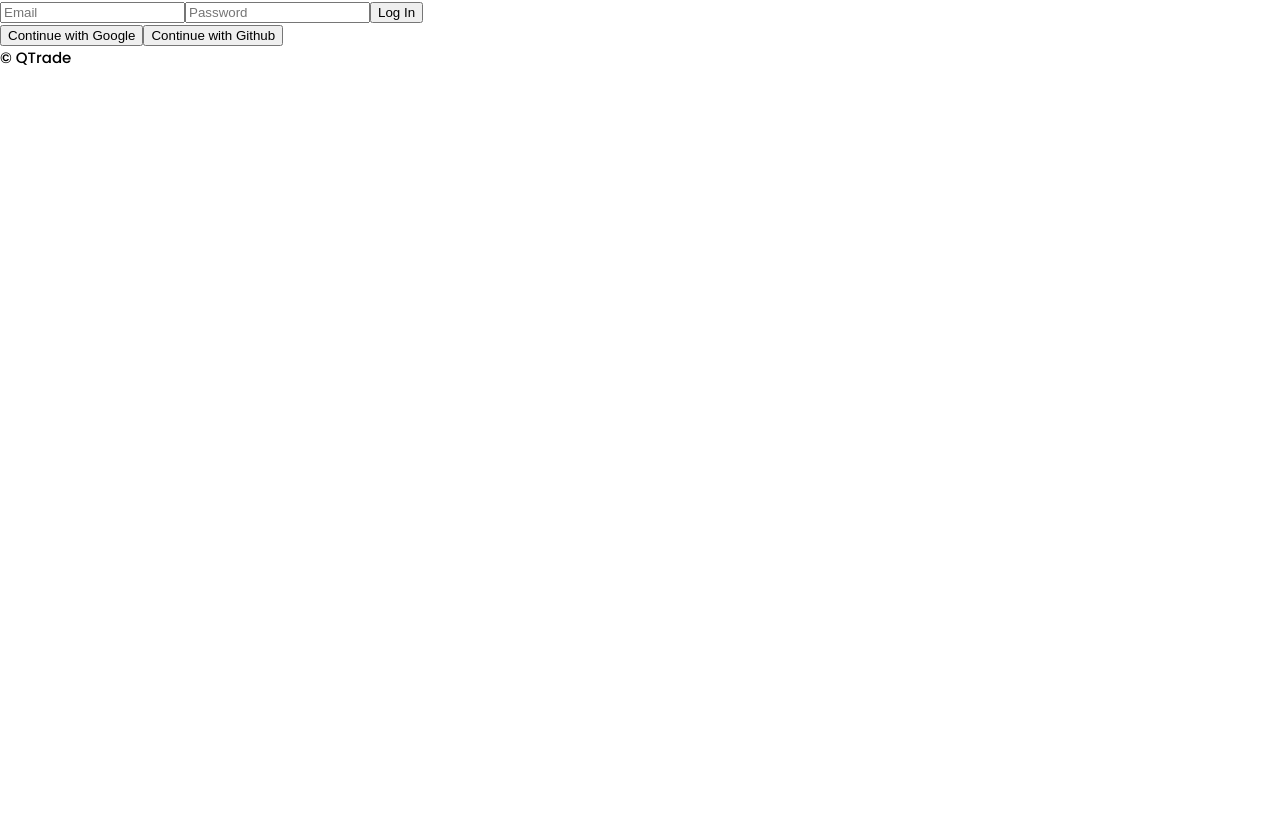
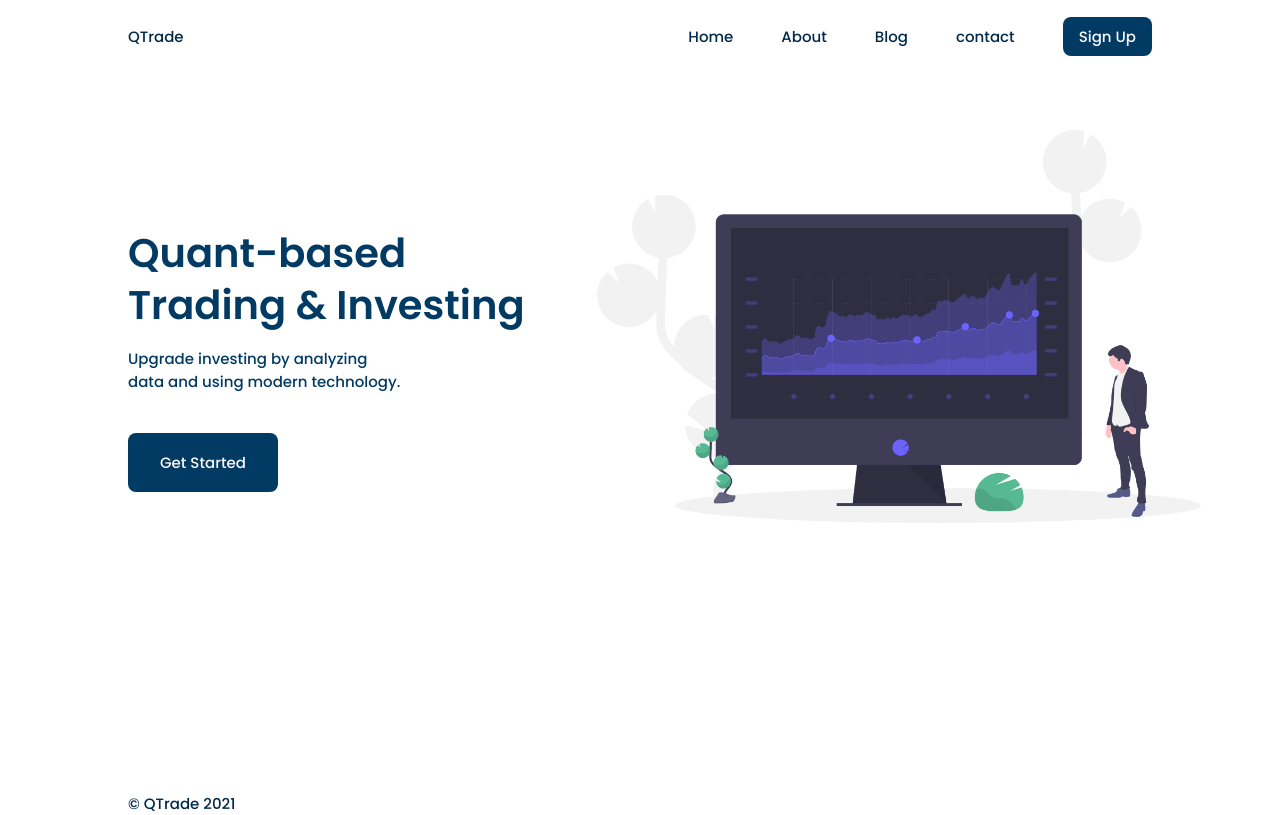
Before and after one commit to junchoi0408/quant-trade-research-app, a React (Create React App) app: page / in a window 1280 px wide. Built offline with nearby package versions, Linux system fonts and the light colour scheme; no server answers.

Commit message:
created router and sign in features

```diff
--- a/src/components/App.js
+++ b/src/components/App.js
@@ -1,18 +1,28 @@
-import React, { useState } from 'react';
+import React, { useState, useEffect } from 'react';
 import './App.css';
 import Nav from './Nav';
-import Landing from '../routes/Landing';
-import Router from './Router';
 import AppRouter from './Router';
 import { authService }from '../firebase';
 
 
 function App() {
-  const [isLoggedIn, setIsLoggedIn] = useState(authService.currentUser);
+  const [init, setInit] = useState(false);
+  const [isLoggedIn, setIsLoggedIn] = useState(false);
+  useEffect(() => {
+    authService.onAuthStateChanged((user) => {
+      if(user){
+        setIsLoggedIn(true);
+      } else {
+        setIsLoggedIn(false);
+      }
+      setInit(true);
+    })
+  }, [])
+
   return (
     <>
-      <AppRouter isLoggedIn={isLoggedIn}/>
-      <footer>&copy; QTrade {new Date().getFullYear}</footer>
+      {init ? <AppRouter isLoggedIn={isLoggedIn}/> : "Initializing"}
+      <footer className="nav__logo bd-grid">&copy; QTrade {new Date().getFullYear()}</footer>
     </>
 
 
--- a/src/components/Nav.css
+++ b/src/components/Nav.css
@@ -81,29 +81,39 @@
     right: 0;
 }
 
+.nav__item__signed {
+    margin-bottom: 2rem;
+}
+
+
 /* ===== MEDIA QUERIES =====*/
 @media screen and (min-width: 768px){
-    body{
+    body {
       margin: 0;
     }
 
-    .nav{
+    .nav {
       height: calc(var(--header-height) + 1.5rem);
     }
 
-    .nav__toggle, .nav__close{
+    .nav__toggle, .nav__close {
       display: none;
     }
 
-    .nav__list{
+    .nav__list {
       display: flex;
       align-items: center;
     }
 
-    .nav__item{
+    .nav__item {
       margin-left: 3rem;
       margin-bottom: 0;
     }
+
+    .nav__item__signed {
+        margin-left: 2rem;
+        margin-bottom: 0;
+      }
 }
 
 @media screen and (min-width: 1024px){
--- a/src/components/Nav.js
+++ b/src/components/Nav.js
@@ -1,10 +1,10 @@
 import React, { useState, useEffect } from 'react';
 import { AiOutlineMenu, AiOutlineClose } from 'react-icons/ai';
 import { gsap } from 'gsap';
+import { Link } from "react-router-dom";
 import './Nav.css';
 
-function Nav() {
-    const [loggedIn, setLoggedIn] = useState(false);
+function Nav({ isLoggedIn }) {
     const [toggle, setToggle] = useState(false);
 
     const handleToggle = () => {
@@ -12,10 +12,12 @@ function Nav() {
     };
 
     useEffect(()=>{
+        if (isLoggedIn === false) {
             gsap.from('.nav__logo .nav__toggle', {opacity: 0, duration: 1, delay: 2, y:10})
             gsap.from('.nav__item', {opacity: 0, duration: 1, delay: 2.1, y:30, stagger:0.2})
             gsap.from('.home__title', {opacity:0, duration: 1, delay: 1.6, y:30, stagger: 0.2})
             gsap.from('.home__img', {opacity:0, duration: 1, delay: 1.3, y:30})
+        }
     }, [])
 
 
@@ -33,16 +35,39 @@ function Nav() {
                 <div className="nav__close" id="nav-close">
                     <AiOutlineClose className="ai ai-close" />
                 </div>
-
+            {
+                isLoggedIn ?
+                <>
                     <ul className="nav__list">
-                    <li className="nav__item"><a href="#home" className="nav__link">Home</a></li>
-                    <li className="nav__item"><a href="#about" className="nav__link">About</a></li>
-                    <li className="nav__item"><a href="#blog" className="nav__link">Blog</a></li>
-                    <li className="nav__item"><a href="#contact" className="nav__link">Contact</a></li>
-                    <li className="nav__item"><a href="#sign" className="nav__link nav__sign">Sign Up</a></li>
+                        <li className="nav__item__signed"><Link to="/" className="nav__link">Home</Link></li>
+                        <li className="nav__item__signed"><Link to="/portfolio" className="nav__link">Porfolio</Link></li>
+                        <li className="nav__item__signed"><Link to="/research" className="nav__link">Research</Link></li>
+                        <li className="nav__item__signed"><Link to="/profile" className="nav__link">Profile</Link></li>
                     </ul>
+                </>
+                :
+                <>
+                    <ul className="nav__list">
+                        <li className="nav__item"><Link to="/" className="nav__link">Home</Link></li>
+                        <li className="nav__item"><Link to="/about" className="nav__link">About</Link></li>
+                        <li className="nav__item"><Link to="/blog" className="nav__link">Blog</Link></li>
+                        <li className="nav__item"><Link to="/contact" className="nav__link">contact</Link></li>
+                        <li className="nav__item"><Link to="/auth" className="nav__link nav__sign">Sign Up</Link></li>
+                    </ul>
+                </>
+            }
             </div>
         </nav>
+        // <nav>
+        //     <ul>
+        //         <li>
+        //             <Link to="/">Home</Link>
+        //         </li>
+        //         <li>
+        //             <Link to="/profile">Profile</Link>
+        //         </li>
+        //     </ul>
+        // </nav>
     )
 }
 
--- a/src/components/Router.js
+++ b/src/components/Router.js
@@ -1,22 +1,35 @@
 import React, { useState } from "react";
-import { HashRouter as Router, Route, Switch } from "react-router-dom";
+import { HashRouter as Router, Route, Switch, Redirect } from "react-router-dom";
 import Auth from "../routes/Auth";
 import Home from "../routes/Home";
+import Nav from "./Nav";
+import Profile from "../routes/Profile";
 
 function AppRouter({ isLoggedIn }) {
-
     return (
         <Router >
+            <Nav isLoggedIn={isLoggedIn}/>
             <Switch>
                 {isLoggedIn ?
                 <>
                     <Route exact path="/">
                         <Home />
                     </Route>
+                    <Route exact path="/profile">
+                        <Profile />
+                    </Route>
+                    {/* <Redirect from="*" to="/" /> */}
                 </> :
-                <Route exact path="/">
-                    <Auth />
-                </Route>}
+                <>
+                    <Route exact path="/">
+                        <Home />
+                    </Route>
+                    <Route exact path="/auth">
+                        <Auth />
+                    </Route>
+                    {/* <Redirect from="*" to="/" /> */}
+                </>
+                }
             </Switch>
         </Router>
     )
--- a/src/firebase.js
+++ b/src/firebase.js
@@ -13,4 +13,6 @@ const firebaseConfig = {
 
 firebase.initializeApp(firebaseConfig);
 
+export const firebaseInstance = firebase;
+
 export const authService = firebase.auth()
--- a/src/routes/Auth.js
+++ b/src/routes/Auth.js
@@ -1,8 +1,11 @@
 import React, { useState } from "react";
+import { authService, firebaseInstance } from "../firebase";
 
 function Auth() {
     const [email, setEmail] = useState("");
     const [password, setPassword] = useState("");
+    const [newAccount, setNewAccount] = useState(true);
+    const [error, setError] = useState("");
     const onChange = (event) => {
         const {target: {name, value}} = event;
         if (name === "email") {
@@ -11,19 +14,50 @@ function Auth() {
             setPassword(value)
         }
     }
-    const onSubmit = (event) => {
+    const onSubmit = async(event) => {
         event.preventDefault();
+        try {
+            let data;
+            if(newAccount){
+                data = await authService.createUserWithEmailAndPassword(email, password)
+            } else {
+                data = await authService.signInWithEmailAndPassword(email, password)
+            }
+            console.log(data)
+        } catch (error) {
+            setError(error.message)
+        }
+
+    }
+    const toggleAccount = () => {
+        setNewAccount(prev => !prev);
+    }
+    const onSocialClick = async (event) => {
+        const {target:{name}} = event;
+        let provider;
+        if(name === "google") {
+            provider = new firebaseInstance.auth.GoogleAuthProvider;
+        } else if (name === "facebook") {
+            provider = new firebaseInstance.auth.FacebookAuthProvider;
+        }
+        else if(name === "github") {
+            provider = new firebaseInstance.auth.GithubAuthProvider;
+        }
+        await authService.signInWithPopup(provider);
     }
     return (
         <div>
             <form onSubmit={onSubmit}>
                 <input name="email" type="text" placeholder="Email" value={email} onChange={onChange} required />
                 <input name="password" type="password" placeholder="Password" value={password} onChange={onChange} required />
-                <input type="submit" value="Log In" />
+                <input type="submit" value={newAccount ? "Create Accout" : "Sign In"} />
+                {error}
             </form>
+            <span onClick={toggleAccount}>{newAccount ? "Sign in" : "Create Account"}</span>
             <div>
-                <button>Continue with Google</button>
-                <button>Continue with Github</button>
+                <button onClick={onSocialClick} name="google">Continue with Google</button>
+                <button onClick={onSocialClick} name="facebook">Continue with Facebook</button>
+                <button onClick={onSocialClick} name="github">Continue with Github</button>
             </div>
         </div>
     )
--- a/src/routes/Landing.css
+++ b/src/routes/Home.css
@@ -55,7 +55,7 @@
     }
 
     .home__container {
-      height: 100vh;
+      height: 80vh;
       grid-template-columns: repeat(2, max-content);
       grid-template-rows:  1fr;
       row-gap: 0;
@@ -87,6 +87,7 @@
     .home__container {
       justify-content: initial;
       column-gap: 4.5rem;
+      height: 90vh;
     }
 
     .home__img {
--- a/src/routes/Home.js
+++ b/src/routes/Home.js
@@ -1,8 +1,23 @@
-import React from "react";
+import React from 'react';
+import financeData from '../img/undraw_financial_data_es63.png';
+import { Link } from 'react-router-dom';
+import './Home.css';
 
 function Home() {
-    return (
-        <span>Home</span>
+    return(
+        <section className="home">
+            <div className="home__container bd-grid">
+                <div className="home__img">
+                    <img src={financeData} alt="data log" />
+                </div>
+
+                <div className="home__data">
+                    <h1 className="home__title">Quant-based<br/> Trading & Investing</h1>
+                    <p className="home__description">Upgrade investing by analyzing <br/> data and using modern technology.</p>
+                    <Link to="/auth" className="home__button">Get Started</Link>
+                </div>
+            </div>
+        </section>
     )
 }
 
--- a/src/routes/Landing.js
+++ /dev/null
@@ -1,23 +0,0 @@
-import React from 'react';
-import financeData from '../img/undraw_financial_data_es63.png';
-import './Landing.css';
-
-function Landing() {
-    return(
-        <section className="home">
-            <div className="home__container bd-grid">
-                <div className="home__img">
-                    <img src={financeData} alt="data log" />
-                </div>
-
-                <div className="home__data">
-                    <h1 className="home__title">Quant-based<br/> Trading & Investing</h1>
-                    <p className="home__description">Upgrade investing by analyzing <br/> data and using modern technology.</p>
-                    <a href="#" className="home__button">Get Started</a>
-                </div>
-            </div>
-        </section>
-    )
-}
-
-export default Landing;
--- a/src/routes/Profile.js
+++ b/src/routes/Profile.js
@@ -1,8 +1,17 @@
 import React from "react";
+import { authService } from "../firebase";
+import { useHistory } from "react-router-dom";
 
 function Profile() {
+    const history = useHistory();
+    const onLogOutClick = () => {
+        authService.signOut();
+        history.push("/")
+    }
     return (
-        <span>Profile</span>
+        <>
+            <button onClick={onLogOutClick}>Log Out</button>
+        </>
     )
 }
 
```
Lines whose indentation alone changed are shown as unchanged.
